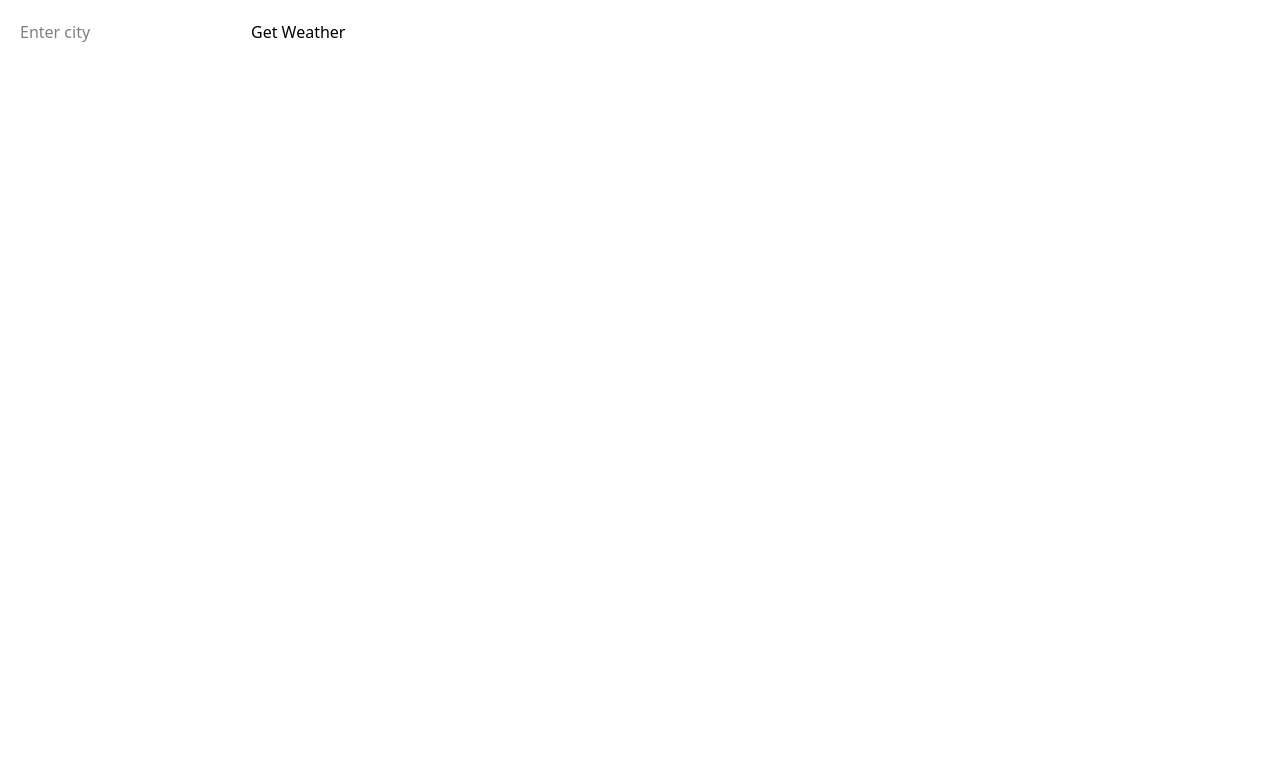
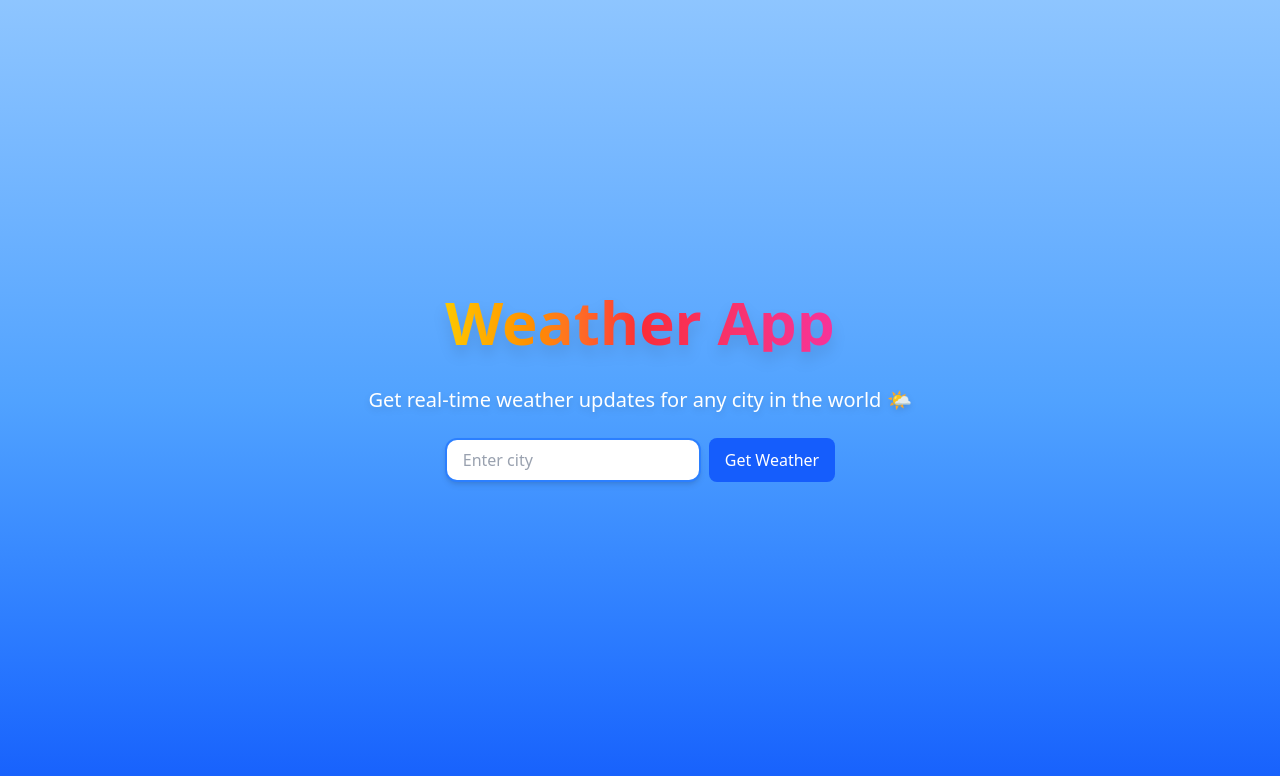
Before and after one commit to Parvesh-ops/Weather-App, a React (Vite) app: page / in a window 1280 px wide. Shown: the top 776 px of the page. Built offline with nearby package versions, Linux system fonts and the light colour scheme.

Commit message:
Weather App

```diff
--- a/src/App.tsx
+++ b/src/App.tsx
@@ -1,19 +1,22 @@
 import axios from "axios"
 import { useState } from "react"
+import type { WeatherData } from "./types/weather"
+import WeatherCard from "./components/WeatherCard"
 
 const App = () => {
   const [city, setCity] = useState<string>("")
+  const [weather, setWeather] = useState<WeatherData | null>(null)
   const [loading, setLoading] = useState<boolean>(false)
+  const [error, setError] = useState<boolean>(false)
 
   const getWeather = async () => {
     if (!city) return
 
     const API_KEY = import.meta.env.VITE_WEATHER_API_KEY as string
-    console.log(import.meta.env.VITE_WEATHER_API_KEY)
-
 
     try {
       setLoading(true)
+      setError(false)
 
       const response = await axios.get(
         "https://api.openweathermap.org/data/2.5/weather",
@@ -25,8 +28,8 @@ const App = () => {
           },
         }
       )
+      setWeather(response.data)
 
-      console.log(response.data) // ✅ YOU WILL SEE DATA NOW
     } catch (error) {
       console.error("Failed to fetch data", error)
     } finally {
@@ -35,17 +38,45 @@ const App = () => {
   }
 
   return (
-    <div style={{ padding: "20px" }}>
+    <div className="min-h-screen bg-gradient-to-b from-blue-300 via-blue-400 to-blue-600 flex flex-col items-center justify-center p-6">
+      <h1 className="text-5xl md:text-6xl font-extrabold text-transparent bg-clip-text bg-gradient-to-r from-yellow-400 via-red-500 to-pink-500 mb-8 drop-shadow-xl animate-bounce">
+        Weather App
+      </h1>
+
+      <p className="text-white text-lg md:text-xl mb-6 text-center drop-shadow-md">
+        Get real-time weather updates for any city in the world 🌤️
+      </p>
+
+      <div className="flex space-x-2 mb-6">
         <input
           type="text"
           placeholder="Enter city"
           value={city}
           onChange={(e) => setCity(e.target.value)}
+          className="w-64 px-4 py-2 rounded-xl border-2 border-blue-500 bg-white text-black placeholder-gray-400 shadow-md focus:outline-none focus:ring-2 focus:ring-blue-400"
         />
 
-      <button onClick={getWeather} disabled={loading}>
-        {loading ? "Loading..." : "Get Weather"}
+        <button
+          onClick={getWeather}
+          className="bg-blue-600 text-white px-4 py-2 rounded-lg hover:bg-blue-700 transition"
+        >
+          Get Weather
         </button>
+      </div>
+
+      {loading && (
+        <p className="text-white font-semibold animate-pulse">
+          Loading...
+        </p>
+      )}
+
+      {error && (
+        <p className="text-red-600 font-semibold">
+          Error: Failed to fetch data
+        </p>
+      )}
+
+      {weather && <WeatherCard weather={weather} />}
     </div>
   )
 }
--- /dev/null
+++ b/src/components/WeatherCard.tsx
@@ -0,0 +1,40 @@
+// src/components/WeatherCard.tsx
+import type { WeatherData } from "../types/weather"
+
+interface Props {
+  weather: WeatherData
+}
+
+const WeatherCard = ({ weather }: Props) => {
+  return (
+    <div className="bg-white bg-opacity-80 backdrop-blur-md rounded-xl shadow-lg p-6 w-80 text-center">
+      <h2 className="text-2xl font-bold mb-2">
+        {weather.name}, {weather.sys.country}
+      </h2>
+
+      {/* Weather Icon */}
+      <img
+        src={`https://openweathermap.org/img/wn/${weather.weather[0].icon}@2x.png`}
+        alt={weather.weather[0].description}
+        className="mx-auto mb-2"
+      />
+
+      {/* Temperature */}
+      <p className="text-lg">
+        Temperature: <span className="font-semibold">{weather.main.temp}°C</span>
+      </p>
+
+      {/* Humidity */}
+      <p className="text-lg">
+        Humidity: <span className="font-semibold">{weather.main.humidity}%</span>
+      </p>
+
+      {/* Weather Description */}
+      <p className="text-lg capitalize">
+        Weather: <span className="font-semibold">{weather.weather[0].description}</span>
+      </p>
+    </div>
+  )
+}
+
+export default WeatherCard
--- a/src/types/weather.ts
+++ b/src/types/weather.ts
@@ -1,16 +1,15 @@
 export interface WeatherData {
-    name: string;
-    main: {
-        temp: number;
-        humidity: number;
-    }
-    sys: {
-        country: string;
-    }
-    weather: {
-        main: string;
-        description: string;
-        icon: string;
-    }
-
+  name: string
+  main: {
+    temp: number
+    humidity: number
+  }
+  sys: {
+    country: string
+  }
+  weather: {
+    main: string
+    description: string
+    icon: string
+  }[]
 }
```
Lines whose indentation alone changed are shown as unchanged.
